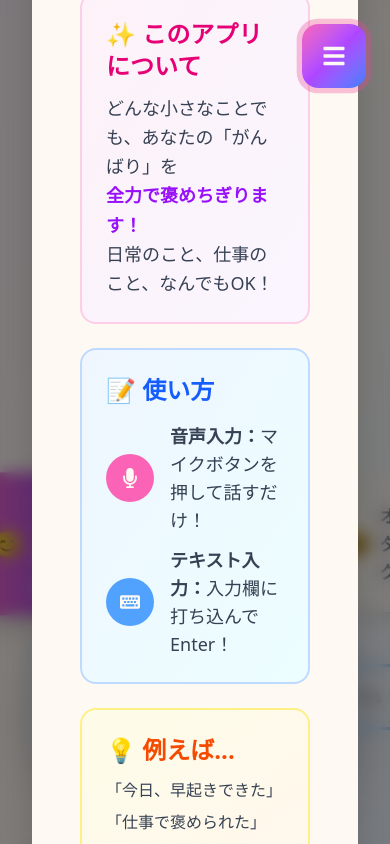
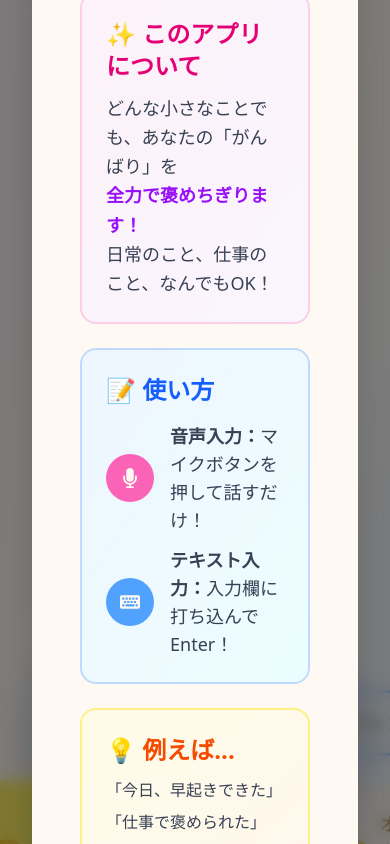
Before and after one commit to ru-se/HomeMAX, a React (Vite) app in the folder frontend/: page /home in a window 390 px wide. Built offline with nearby package versions, Linux system fonts and the light colour scheme; a web font is replaced by a local one.

Commit message:
Home.jsxの修正

```diff
--- a/frontend/src/pages/Home.jsx
+++ b/frontend/src/pages/Home.jsx
@@ -7,6 +7,10 @@ import { HistoryContext } from '../App'
 import VoiceInputSimple from '../components/VoiceInputSimple'
 import HomemaxAnimated from '../components/HomemaxAnimated'
 import TutorialModal from '../components/TutorialModal'
+import { FaEnvelopeOpenText } from 'react-icons/fa' //封筒アイコン
+import { FaTimesCircle } from 'react-icons/fa' //閉じるボタンのアイコン
+import '../styles/Home.css'
+
 
 const Home = () => {
   const [userMessage, setUserMessage] = useState('')
@@ -22,6 +26,14 @@ const Home = () => {
   const { completeTaskByTitle } = useTasks()
   const { history, setHistory } = useContext(HistoryContext)
   const speechSynthesis = window.speechSynthesis
+
+  const [isComplimentReady, setIsComplimentReady] = useState(false) // 褒め言葉の生成が完了したか
+  const [isComplimentVisible, setIsComplimentVisible] = useState(false) // ユーザーが手紙を開いたか
+
+  const [isInputVisible, setIsInputVisible] = useState(true) //入力ボックスの表示状態
+
+
+
 
   // 初回訪問時にモーダル表示
   useEffect(() => {
@@ -72,6 +84,11 @@ const Home = () => {
     setIsLoading(true)
     setCompliment('')
 
+    setIsComplimentVisible(false) // 新しい送信時には非表示に戻す
+    setIsComplimentReady(false)  // 新しい送信時には未完了に戻す
+
+    setIsInputVisible(false);
+
     try {
       const letterRes = await fetch(`${import.meta.env.VITE_API_BASE_URL}/letter/addLetter`, {
         method: 'POST',
@@ -95,7 +112,7 @@ const Home = () => {
 
       const data = await response.json()
       setCompliment(data.compliment)
-      speakCompliment(data.compliment)
+      // speakCompliment(data.compliment)
 
       setHistory(prev => [
         ...prev,
@@ -108,6 +125,8 @@ const Home = () => {
       ])
 
       setUserMessage('')
+      setIsComplimentReady(true) // 褒め言葉の生成が完了したことを通知
+
     } catch (error) {
       console.error('Error sending message:', error)
       toast.error('送信に失敗しました')
@@ -116,12 +135,78 @@ const Home = () => {
     }
   }
 
+  const handleOpenLetter = () => {
+    if (compliment && isComplimentReady) {
+
+        // 封筒DOM要素を取得
+        const envelope = document.getElementById('envelope-animation');
+
+        if (envelope) {
+            // 3Dアニメーションを開始
+            envelope.classList.add('open');
+
+            // アニメーション完了を待って、褒め言葉のボックスと読み上げを表示
+            // CSSアニメーション時間(0.6s + 0.3s遅延)よりも少し長く待機
+            setTimeout(() => {
+                setIsComplimentVisible(true);
+                speakCompliment(compliment);
+                setIsComplimentReady(false); // 封筒を消す
+            }, 1000); // 1000ms (1秒) 待機
+
+        } else {
+            // DOM要素が見つからない場合はすぐに表示
+            setIsComplimentVisible(true);
+            speakCompliment(compliment);
+            setIsComplimentReady(false);
+        }
+    }
+  }
+
+
+
+
   const modes = [
-    { value: 'ほめマックス', label: 'ノーマル', emoji: '😊' },
-    { value: 'ギャルです。ギャル語を使って話します。絵文字をたくさん使います。', label: 'ギャル', emoji: '💖' },
-    { value: '病んでる人です。ネガティブなことを言います。人のこのは褒めるけど自分と比べてさらに病みます。', label: '病み', emoji: '😢' },
-    { value: 'オタクです。語尾は「ござる」や「でござるよ」です。Twitterで使われるネットミームを使います。', label: 'オタク', emoji: '🤓' },
+    { value: 'ほめマックス', label: 'ノーマル', emoji: '😊' ,fontStyle: { fontFamily: 'HomeMAXFont, sans-serif' }},
+    { value: 'ギャルです。ギャル語を使って話します。絵文字をたくさん使います。', label: 'ギャル', emoji: '💖' ,fontStyle: { fontFamily: 'GalMAXFont, sans-serif' }},
+    { value: '病んでる人です。ネガティブなことを言います。人のこのは褒めるけど自分と比べてさらに病みます。', label: '病み', emoji: '😢' ,fontStyle: { fontFamily: 'YamiMAXFont, sans-serif' }},
+    { value: 'オタクです。語尾は「ござる」や「でござるよ」です。Twitterで使われるネットミームを使います。', label: 'オタク', emoji: '🤓' ,fontStyle: { fontFamily: 'YamiMAXFont, sans-serif' }},
   ]
+
+    //モード名から宛名を生成する関数
+  const generateAddress = (mode) => {
+    switch (mode) {
+      case 'ほめマックス':
+        return 'ほめマックス';
+      case 'ギャルです。ギャル語を使って話します。絵文字をたくさん使います。':
+        return 'ギャルマックス';
+      case '病んでる人です。ネガティブなことを言います。人のこのは褒めるけど自分と比べてさらに病みます。':
+        return '病みマックス';
+      case 'オタクです。語尾は「ござる」や「でござるよ」です。Twitterで使われるネットミームを使います。':
+        return 'オタマックス';
+      default:
+        return 'ほめマックス';
+    }
+  }
+  // 3. 依存関係のある変数を定義 (modeName, modes に依存)
+  const currentAddress = generateAddress(modeName);
+  const currentMode = modes.find(mode => mode.value === modeName) || modes[0];
+  const complimentFontStyle = currentMode.fontStyle;
+
+  //褒め言葉表示を閉じる関数
+  const handleCloseCompliment = () => {
+    // 1. 音声読み上げの停止
+    if (speechSynthesis && speechSynthesis.speaking) {
+      speechSynthesis.cancel();
+    }
+
+    // 2. 褒め言葉の表示を閉じる
+    setCompliment('');
+    setIsComplimentVisible(false);
+
+    // 3. 入力ボックスとモード選択を再表示
+    setIsInputVisible(true);
+  }
+
 
   return (
     <div className='h-screen w-screen overflow-hidden bg-gradient-to-br from-pink-50 via-white to-blue-50 flex flex-col relative'>
@@ -144,22 +229,120 @@ const Home = () => {
       {showTutorial && <TutorialModal onClose={() => setShowTutorial(false)} />}
 
       {/* メニュー */}
-      <Menu />
+      {/* <Menu /> */}
 
       {/* メインコンテンツ */}
-      <div className="flex-1 flex flex-col items-center justify-center px-8 relative z-10">
+      <div className="flex-1 flex flex-col items-center justify-center pt-20 px-8 relative z-10">
         {/* ほめマックスキャラクター */}
-        <div className="mb-8">
+        <div className="mb-40">
           <HomemaxAnimated isLoading={isLoading} />
         </div>
 
         {/* メッセージ表示エリア */}
-        <div className="w-full max-w-3xl mb-8">
-          {compliment && (
-            <div className="bg-gradient-to-br from-pink-100 to-purple-100 rounded-3xl p-6 shadow-2xl border-4 border-pink-300 animate-bounce-in text-center">
-              <p className="text-xl font-bold leading-relaxed">{compliment}</p>
+
+    {/* min-hを削除し、封筒の高さ分確保します */}
+   <div className="w-full max-w-3xl mb-24 flex flex-col justify-center items-center">
+            {/* 1. 手紙を開く（封筒）コンポーネント */}
+        {isComplimentReady && !isComplimentVisible && (
+          <>
+          <div className="text-pink-500 font-extrabold text-lg mb-2 animate-bounce">
+                タップして開けてね！
+              </div>
+
+            <div className="scene">
+                {/* クリックイベントを封筒全体に適用 */}
+                <div
+                    className="envelope"
+                    onClick={handleOpenLetter} // ボタンの代わり
+                    id="envelope-animation" // JSでクラスをトグルするために使用
+                >
+                    <div className="flap"></div>
+
+                    {/* 中の手紙は、ここでは褒め言葉そのものではなく、単なる表示用として残します */}
+                    <div className="letter">
+                        <p>　</p>
+                    </div>
+                </div>
+            </div>
+          </>
+        )}
+
+          {/* 2. 褒め言葉の表示 */}
+          {isComplimentVisible && compliment && (
+            <div
+              className="fixed inset-0 z-40" // z-40 は手紙の z-50 より小さくする
+              onClick={handleCloseCompliment} // 背景クリックで閉じる関数を呼び出す
+            >
+            //画面下部に固定して浮かせるラッパー
+    <div className="fixed bottom-5 inset-x-0 flex justify-center z-50 px-8">
+              <div
+                // 変更前: className="w-full bg-gradient-to-br from-pink-100 to-purple-100 rounded-3xl p-6 shadow-2xl border-4 border-pink-300 animate-bounce-in text-center"
+
+                //お手紙風デザインの適用
+                className={`
+                  relative
+                  bg-[#ffdacc]
+                  shadow-lg shadow-yellow-300/50
+                  border-2 border-dashed border-white
+                  p-6 sm:p-8
+                  text-[#454545]
+                  w-full
+                  animate-bounce-in
+                  text-center
+
+                  mb-5
+
+                  max-w-3xl
+
+
+
+
+                  max-h-[17em] overflow-y-auto
+
+                  /* 5pxの枠線に見えるようにシャドウとボーダーを調整 */
+                  // [box-shadow:0px_0px_0px_5px_#ffdacc]
+                `}
+
+              >
+                {/* ★ 追加: 閉じるボタン */}
+                 {/* <button
+                    onClick={handleCloseCompliment}
+                    className="absolute  text-4xl text-gray-500 hover:text-gray-700 transition duration-150"
+                 >
+                  <FaTimesCircle />
+                 </button> */}
+                 <p
+                  className="text-xl font-bold leading-[2.5em] [background-image:linear-gradient(180deg,#9C6924_1px,transparent_1px)] [background-size:100%_2.5em] text-left"
+                  style={{
+                      // パディングを調整し、線の描画位置を制御
+                      paddingTop: '5px',
+                      paddingBottom: '5px',
+                      paddingBottom: '20px',
+                      // line-height が 2.5em に固定されるため、テキストが線の高さに合わせて表示されます
+                      ...complimentFontStyle
+                  }}
+                  >
+
+                    {/* 線の描画はpタグ全体に適用されているため、<p>要素を分けます */}
+                    <span className="block text-center mb-2 text-2xl font-extrabold text-[#9C6924]">
+                        頑張った君へ
+                    </span>
+                    {/* <span className="block border-t border-dashed border-[#9C6924]/50 my-2"></span>  */}
+
+                    {/* 褒め言葉本体 */}
+                    {compliment}
+                    <span className="block border-t border-dashed border-[#9C6924]/50 my-2"></span>
+                    <span className="block text-center mb-2 text-2xl font-extrabold text-[#9C6924]">
+                        {currentAddress}より
+                    </span>
+
+                  </p>
+               </div>
+               </div>
                </div>
             )}
+
+            {/* 3. ローディング表示 */}
             {isLoading && (
               <div className="bg-white/90 backdrop-blur rounded-3xl p-6 shadow-lg flex items-center justify-center">
                 <div className="flex space-x-2">
@@ -167,13 +350,32 @@ const Home = () => {
                   <div className="w-3 h-3 bg-purple-400 rounded-full animate-bounce" style={{animationDelay: '0.1s'}}></div>
                   <div className="w-3 h-3 bg-blue-400 rounded-full animate-bounce" style={{animationDelay: '0.2s'}}></div>
                 </div>
-              <p className="ml-4 text-gray-600">考え中...</p>
+                <p className="ml-4 text-gray-600 text-xl" style={{fontFamily: 'HomeMAXFont, sans-serif'}}>一生懸命考え中...</p>
               </div>
+            )}
+
+
+
+        </div>
+
+
+
+
+        {/* 入力エリア */}
+        <div className="w-full max-w-3xl">
+          {/* ↓↓↓ 【修正】isInputVisible が true の時のみ表示 ↓↓↓ */}
+          {isInputVisible && (
+                <VoiceInputSimple
+                onSend={handleSend}
+                // ↓↓↓ 【追加】宛名として渡す ↓↓↓
+                    inputPlaceholder={currentAddress}
+                    />
             )}
         </div>
 
         {/* モード選択 */}
         <div className="w-full max-w-3xl mb-6">
+          {isInputVisible && (
             <div className="flex justify-center gap-3">
             {modes.map((mode) => (
               <button
@@ -182,8 +384,8 @@ const Home = () => {
                 className={`
                   px-6 py-3 rounded-2xl text-lg font-bold transition-all transform hover:scale-105 flex items-center gap-2
                   ${modeName === mode.value
-                    ? 'bg-gradient-to-r from-pink-400 to-purple-500 text-white shadow-xl scale-105'
-                    : 'bg-white/80 text-gray-700 hover:bg-gray-100 shadow-lg'
+                    ? 'bg-[#FFEF63] text-[#00AAAA] shadow-xl scale-105'
+                    : 'bg-white/80 text-[#9C6924] hover:bg-gray-100 shadow-lg'
                   }
                 `}
               >
@@ -192,11 +394,7 @@ const Home = () => {
               </button>
             ))}
           </div>
-        </div>
-
-        {/* 入力エリア */}
-        <div className="w-full max-w-3xl">
-          <VoiceInputSimple onSend={handleSend} />
+          )}
         </div>
       </div>
     </div>
```
Lines whose indentation alone changed are shown as unchanged.
